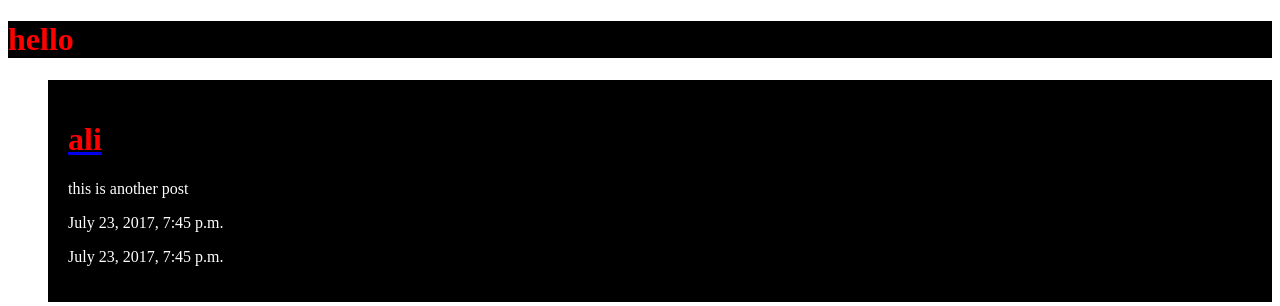
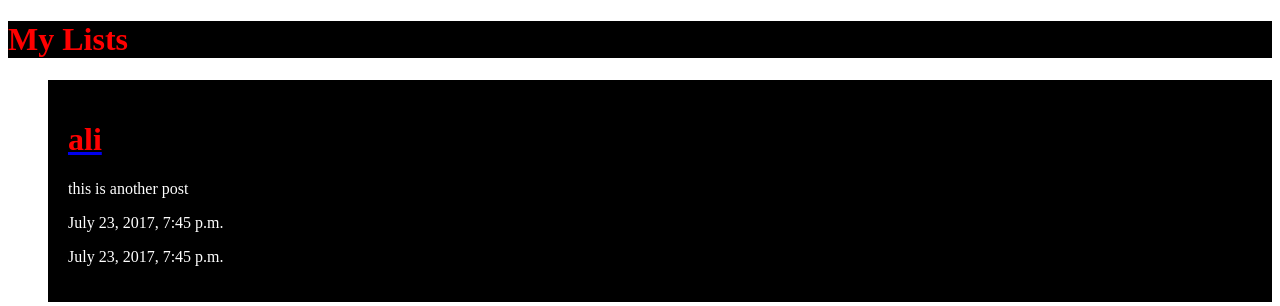
Before and after one commit to ahmedaak88/blog, a Django app: a page that uses post/templates/post_list.html in a window 1280 px wide. Shown: the top 306 px of the page. Run offline with Django 3.2, Linux system fonts and the light colour scheme; data comes from the database, SQL or seed files in the repository; both versions use the stored data as it was after the commit.

Commit message:
my own project start

```diff
--- a/post/templates/post_list.html
+++ b/post/templates/post_list.html
@@ -28,7 +28,7 @@
     <title>Post List</title>
 </head>
 <body>
-    <h1>hello</h1>
+    <h1>My Lists</h1>
     <ol>
     	   {% for x in list%}
 
```
Also changed, not shown: db.sqlite3.
